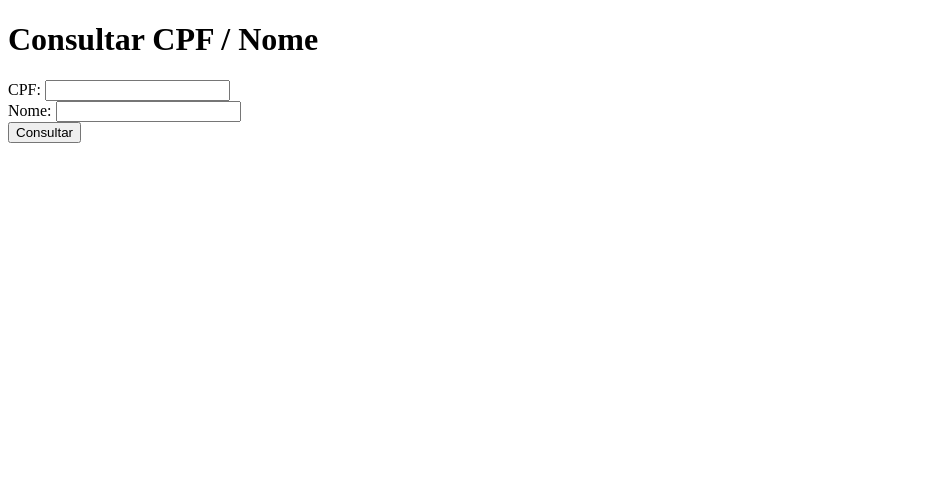
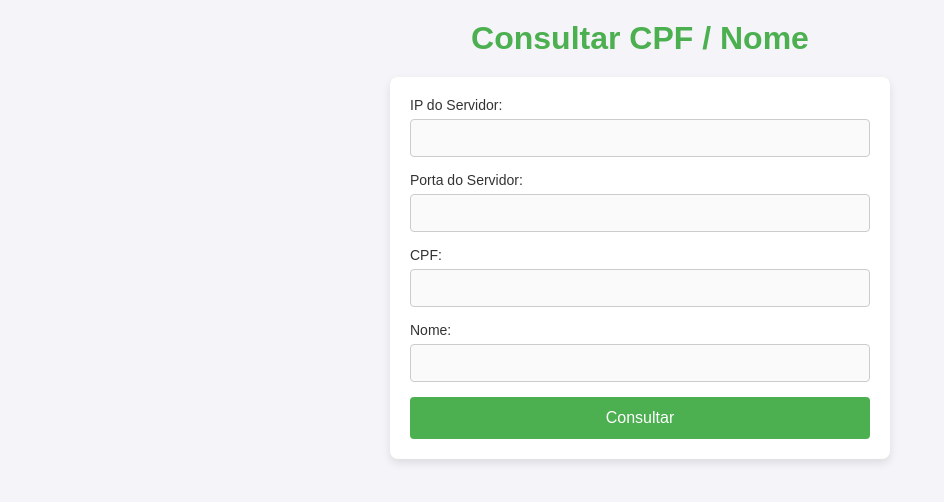
Before and after one commit to gabsfredes/tcp-multithread, a Flask app: page / in a window 1280 px wide. Shown: the top 502 px of the page, without its empty margins (0-944 px from the left). Run offline with Flask 3, Linux system fonts and the light colour scheme.

Commit message:
new site reformed funtion

```diff
--- a/app.py
+++ b/app.py
@@ -6,18 +6,16 @@ import uuid
 
 app = Flask(__name__)
 
-SERVER_HOST = '26.83.32.20'  # IP do servidor
-SERVER_PORT = 5000  # Porta do servidor
 CERT_PATH = 'cert.pem'  # Caminho para o seu certificado
 KEY_PATH = 'chave.pem'  # Caminho para a sua chave privada
 
-def send_request_to_server(payload):
+def send_request_to_server(payload, server_host, server_port):
     context = ssl.create_default_context()
     context.check_hostname = False
     context.verify_mode = ssl.CERT_NONE  # Se não tiver CA
 
-    with socket.create_connection((SERVER_HOST, SERVER_PORT)) as sock:
-        with context.wrap_socket(sock, server_hostname=SERVER_HOST) as ssock:
+    with socket.create_connection((server_host, server_port)) as sock:
+        with context.wrap_socket(sock, server_hostname=server_host) as ssock:
             request_data = json.dumps(payload).encode('utf-8')
             header = len(request_data).to_bytes(4, 'big')
             ssock.sendall(header + request_data)
@@ -37,7 +35,12 @@ def send_request_to_server(payload):
 def index():
     result = None
     error = None
+    server_host = None
+    server_port = None
     if request.method == 'POST':
+        # Pega os valores de IP, Porta, CPF e Nome
+        server_host = request.form.get('server_host')
+        server_port = int(request.form.get('server_port'))
         cpf = request.form.get('cpf')
         nome = request.form.get('nome')
 
@@ -52,19 +55,22 @@ def index():
             if not payload:
                 error = "Informe CPF ou nome."
             else:
-                result = send_request_to_server(payload)
+                if not server_host or not server_port:
+                    error = "Informe o IP e a porta do servidor."
+                else:
+                    result = send_request_to_server(payload, server_host, server_port)
 
-                # Verificando a resposta
-                if 'erro' in result:
-                    error = result['erro']
-                else:
-                    # Organizando os dados para exibição
-                    result_data = {
-                        "tempo": result.get("tempo", "N/A"),
-                        "colunas": result.get("colunas", []),
-                        "dados": result.get("dados", [])
-                    }
-                    result = result_data
+                    # Verificando a resposta
+                    if 'erro' in result:
+                        error = result['erro']
+                    else:
+                        # Organizando os dados para exibição
+                        result_data = {
+                            "tempo": result.get("tempo", "N/A"),
+                            "colunas": result.get("colunas", []),
+                            "dados": result.get("dados", [])
+                        }
+                        result = result_data
 
         except Exception as e:
             error = f"Erro na requisição: {str(e)}"
--- a/templates/index.html
+++ b/templates/index.html
@@ -3,14 +3,118 @@
 <head>
     <meta charset="UTF-8">
     <title>Consulta de CPF</title>
+    <style>
+        /* Resetando alguns estilos padrões */
+        * {
+            margin: 0;
+            padding: 0;
+            box-sizing: border-box;
+        }
+
+        /* Estilo geral da página */
+        body {
+            font-family: Arial, sans-serif;
+            background-color: #f4f4f9;
+            color: #333;
+            padding: 20px;
+        }
+
+        /* Título */
+        h1 {
+            text-align: center;
+            color: #4CAF50;
+            margin-bottom: 20px;
+        }
+
+        /* Formulário */
+        form {
+            max-width: 500px;
+            margin: 0 auto;
+            background-color: white;
+            padding: 20px;
+            border-radius: 8px;
+            box-shadow: 0 4px 8px rgba(0, 0, 0, 0.1);
+        }
+
+        label {
+            font-size: 14px;
+            margin-bottom: 6px;
+            display: block;
+        }
+
+        input[type="text"], input[type="number"] {
+            width: 100%;
+            padding: 10px;
+            margin-bottom: 15px;
+            border: 1px solid #ccc;
+            border-radius: 4px;
+            font-size: 14px;
+            background-color: #fafafa;
+        }
+
+        input[type="text"]:focus, input[type="number"]:focus {
+            border-color: #4CAF50;
+            background-color: #fff;
+            outline: none;
+        }
+
+        /* Botão de submit */
+        button {
+            width: 100%;
+            padding: 12px;
+            background-color: #4CAF50;
+            color: white;
+            border: none;
+            border-radius: 4px;
+            font-size: 16px;
+            cursor: pointer;
+            transition: background-color 0.3s ease;
+        }
+
+        button:hover {
+            background-color: #45a049;
+        }
+
+        /* Estilo para mensagens de erro */
+        p {
+            text-align: center;
+            color: red;
+            font-size: 16px;
+        }
+
+        /* Resultados */
+        h2 {
+            margin-top: 20px;
+            color: #333;
+        }
+
+        pre {
+            background-color: #f5f5f5;
+            padding: 10px;
+            border-radius: 4px;
+            overflow-x: auto;
+            font-size: 14px;
+            white-space: pre-wrap;
+            word-wrap: break-word;
+        }
+    </style>
 </head>
 <body>
     <h1>Consultar CPF / Nome</h1>
+
     <form method="post">
+        <label>IP do Servidor:</label>
+        <input type="text" name="server_host" required><br>
+
+        <label>Porta do Servidor:</label>
+        <input type="number" name="server_port" required><br>
+
         <label>CPF:</label>
         <input type="text" name="cpf"><br>
+
         <label>Nome:</label>
         <input type="text" name="nome"><br>
+
         <button type="submit">Consultar</button>
     </form>
 
```
